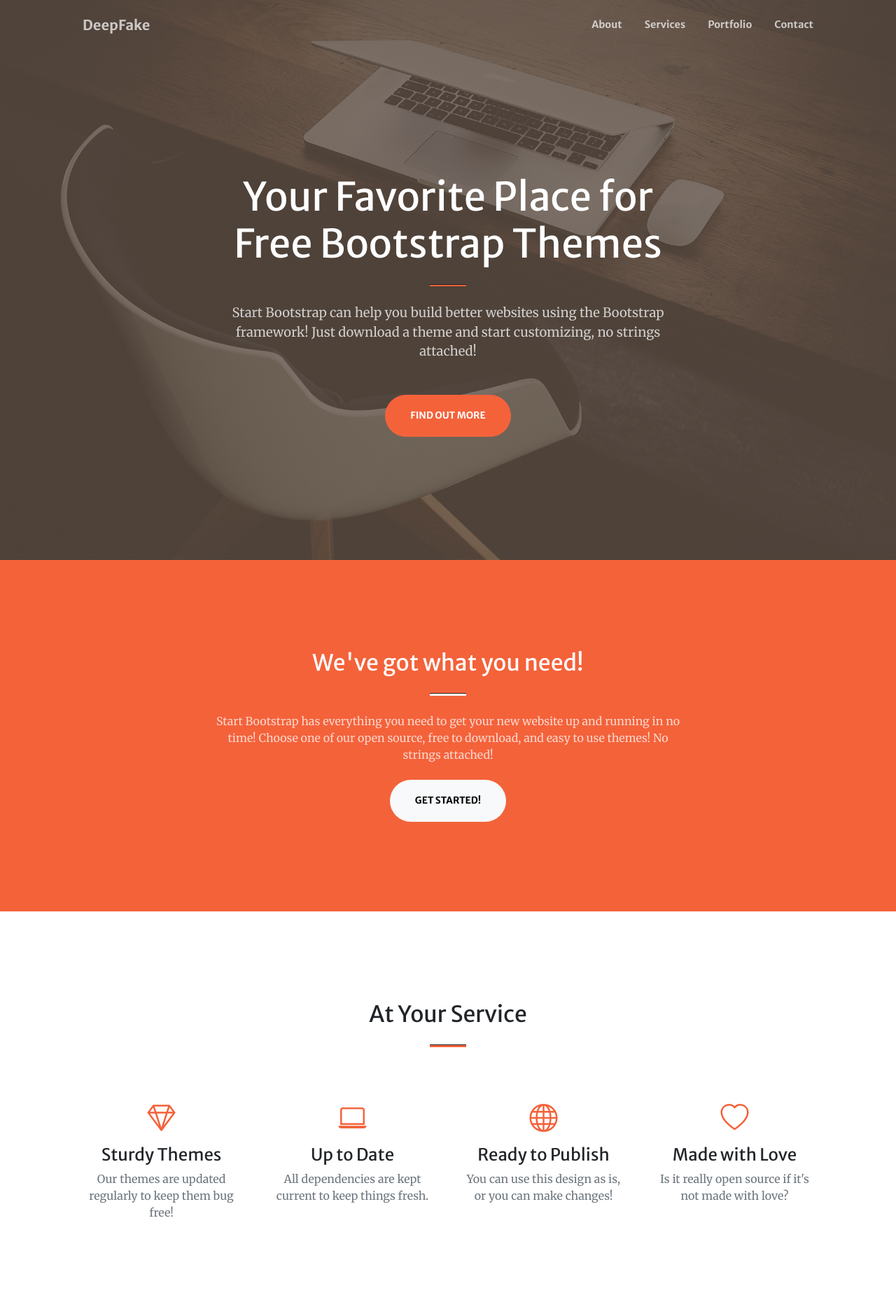
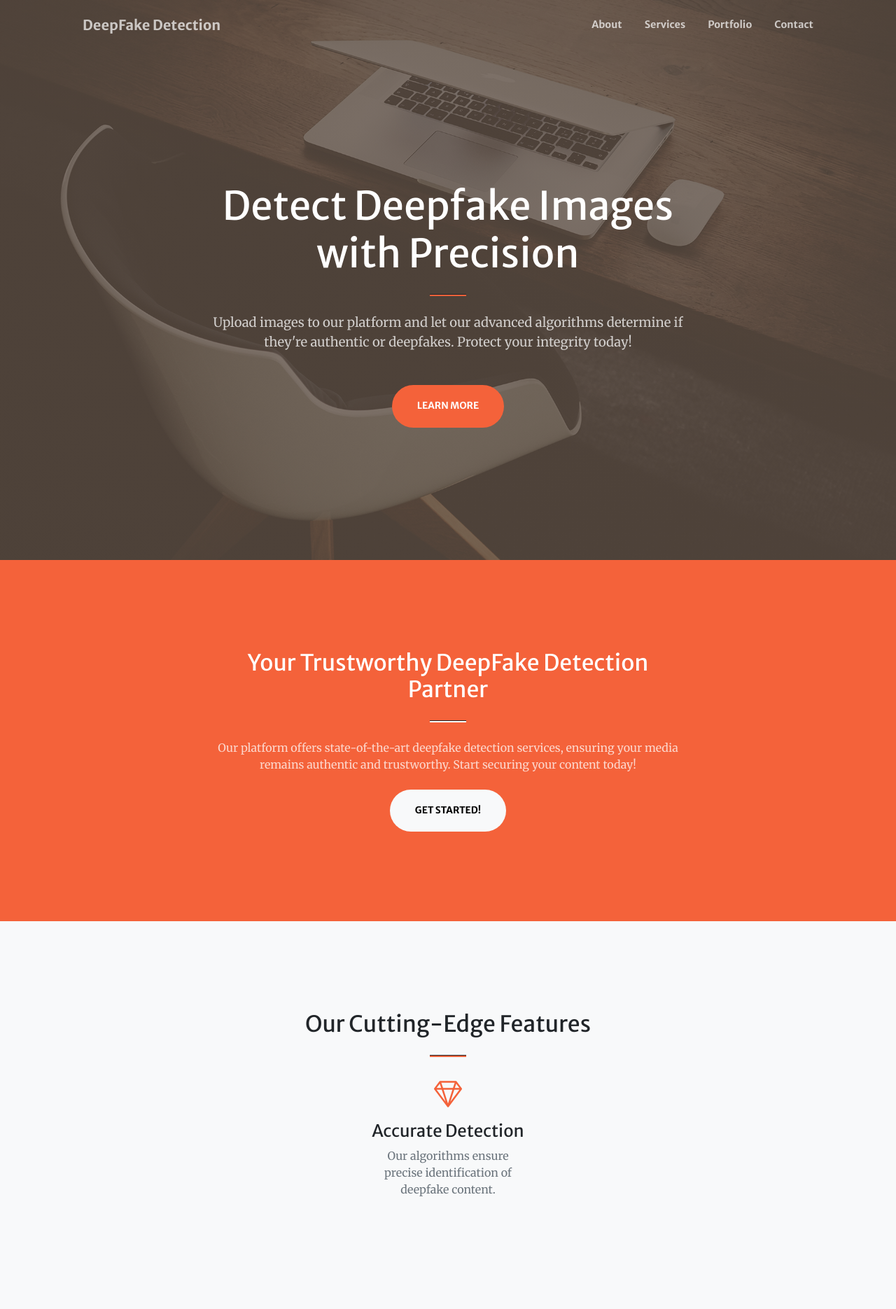
Before and after one commit to Zapca/Deepfake-Detection-GUI, a Flask app: page / in a window 1280 px wide. Shown: the top 1870 px of the page at 70% size. Run offline with Flask 3, Linux system fonts and the light colour scheme; some libraries are stand-ins or nearby versions.

Commit message:
deepfake

```diff
--- a/templates/index.html
+++ b/templates/index.html
@@ -3,26 +3,23 @@
 <head>
     <meta charset="utf-8" />
     <meta name="viewport" content="width=device-width, initial-scale=1, shrink-to-fit=no" />
-    <meta name="description" content="" />
-    <meta name="author" content="" />
+    <meta name="description" content="Detect deepfake images using advanced algorithms." />
+    <meta name="author" content="Your Name" />
     <title>DeepFake Detection</title>
-    <!-- Favicon-->
+    <!-- Favicon and Bootstrap Icons-->
     <link rel="icon" type="image/x-icon" href="{{ url_for('static', filename='assets/favicon.ico') }}" />
-    <!-- Bootstrap Icons-->
     <link href="https://cdn.jsdelivr.net/npm/bootstrap-icons@1.5.0/font/bootstrap-icons.css" rel="stylesheet" />
     <!-- Google fonts-->
     <link href="https://fonts.googleapis.com/css?family=Merriweather+Sans:400,700" rel="stylesheet" />
     <link href="https://fonts.googleapis.com/css?family=Merriweather:400,300,300italic,400italic,700,700italic" rel="stylesheet" type="text/css" />
-    <!-- SimpleLightbox plugin CSS-->
-    <link href="https://cdnjs.cloudflare.com/ajax/libs/SimpleLightbox/2.1.0/simpleLightbox.min.css" rel="stylesheet" />
-    <!-- Core theme CSS (includes Bootstrap)-->
+    <!-- Core theme CSS -->
     <link href="{{ url_for('static', filename='css/styles.css') }}" rel="stylesheet" />
 </head>
 <body id="page-top">
     <!-- Navigation-->
     <nav class="navbar navbar-expand-lg navbar-light fixed-top py-3" id="mainNav">
         <div class="container px-4 px-lg-5">
-            <a class="navbar-brand" href="#page-top">DeepFake</a>
+            <a class="navbar-brand" href="#page-top">DeepFake Detection</a>
             <button class="navbar-toggler navbar-toggler-right" type="button" data-bs-toggle="collapse" data-bs-target="#navbarResponsive" aria-controls="navbarResponsive" aria-expanded="false" aria-label="Toggle navigation"><span class="navbar-toggler-icon"></span></button>
             <div class="collapse navbar-collapse" id="navbarResponsive">
                 <ul class="navbar-nav ms-auto my-2 my-lg-0">
@@ -38,13 +35,11 @@
     <header class="masthead">
         <div class="container px-4 px-lg-5 h-100">
             <div class="row gx-4 gx-lg-5 h-100 align-items-center justify-content-center text-center">
-                <div class="col-lg-8 align-self-end">
-                    <h1 class="text-white font-weight-bold">Your Favorite Place for Free Bootstrap Themes</h1>
+                <div class="col-lg-8">
+                    <h1 class="text-white font-weight-bold">Detect Deepfake Images with Precision</h1>
                     <hr class="divider" />
-                </div>
-                <div class="col-lg-8 align-self-baseline">
-                    <p class="text-white-75 mb-5">Start Bootstrap can help you build better websites using the Bootstrap framework! Just download a theme and start customizing, no strings attached!</p>
-                    <a class="btn btn-primary btn-xl" href="#about">Find Out More</a>
+                    <p class="text-white-75 mb-5">Upload images to our platform and let our advanced algorithms determine if they're authentic or deepfakes. Protect your integrity today!</p>
+                    <a class="btn btn-primary btn-xl" href="#about">Learn More</a>
                 </div>
             </div>
         </div>
@@ -52,86 +47,63 @@
     <!-- About-->
     <section class="page-section bg-primary" id="about">
         <div class="container px-4 px-lg-5">
-            <div class="row gx-4 gx-lg-5 justify-content-center">
+            <div class="row justify-content-center">
                 <div class="col-lg-8 text-center">
-                    <h2 class="text-white mt-0">We've got what you need!</h2>
+                    <h2 class="text-white mt-0">Your Trustworthy DeepFake Detection Partner</h2>
                     <hr class="divider divider-light" />
-                    <p class="text-white-75 mb-4">Start Bootstrap has everything you need to get your new website up and running in no time! Choose one of our open source, free to download, and easy to use themes! No strings attached!</p>
+                    <p class="text-white-75 mb-4">Our platform offers state-of-the-art deepfake detection services, ensuring your media remains authentic and trustworthy. Start securing your content today!</p>
                     <a class="btn btn-light btn-xl" href="#services">Get Started!</a>
                 </div>
             </div>
         </div>
     </section>
     <!-- Services-->
-    <section class="page-section" id="services">
+    <section class="page-section bg-light" id="services">
         <div class="container px-4 px-lg-5">
-            <h2 class="text-center mt-0">At Your Service</h2>
+            <h2 class="text-center mt-0">Our Cutting-Edge Features</h2>
             <hr class="divider" />
-            <div class="row gx-4 gx-lg-5">
-                <div class="col-lg-3 col-md-6 text-center">
-                    <div class="mt-5">
-                        <div class="mb-2"><i class="bi-gem fs-1 text-primary"></i></div>
-                        <h3 class="h4 mb-2">Sturdy Themes</h3>
-                        <p class="text-muted mb-0">Our themes are updated regularly to keep them bug free!</p>
-                    </div>
+            <div class="row gx-4 gx-lg-5 justify-content-center">
+                <div class="col-lg-3 col-md-6 text-center mb-5">
+                    <div class="mb-2"><i class="bi-gem fs-1 text-primary"></i></div>
+                    <h3 class="h4 mb-2">Accurate Detection</h3>
+                    <p class="text-muted mb-0">Our algorithms ensure precise identification of deepfake content.</p>
                 </div>
-                <div class="col-lg-3 col-md-6 text-center">
-                    <div class="mt-5">
-                        <div class="mb-2"><i class="bi-laptop fs-1 text-primary"></i></div>
-                        <h3 class="h4 mb-2">Up to Date</h3>
-                        <p class="text-muted mb-0">All dependencies are kept current to keep things fresh.</p>
-                    </div>
-                </div>
-                <div class="col-lg-3 col-md-6 text-center">
-                    <div class="mt-5">
-                        <div class="mb-2"><i class="bi-globe fs-1 text-primary"></i></div>
-                        <h3 class="h4 mb-2">Ready to Publish</h3>
-                        <p class="text-muted mb-0">You can use this design as is, or you can make changes!</p>
-                    </div>
-                </div>
-                <div class="col-lg-3 col-md-6 text-center">
-                    <div class="mt-5">
-                        <div class="mb-2"><i class="bi-heart fs-1 text-primary"></i></div>
-                        <h3 class="h4 mb-2">Made with Love</h3>
-                        <p class="text-muted mb-0">Is it really open source if it's not made with love?</p>
-                    </div>
-                </div>
+                <!-- Add other feature cards here -->
             </div>
         </div>
     </section>
     <!-- Portfolio-->
-    <div id="portfolio">
-        <div class="container-fluid p-0">
-            <div class="row g-0">
+    <section class="page-section bg-light" id="portfolio">
+        <div class="container px-4 px-lg-5">
+            <div class="row gx-0 justify-content-center">
                 <div class="col-lg-4 col-sm-6">
-                    <a class="portfolio-box" href="{{ url_for('static', filename='assets/img/portfolio/fullsize/1.jpg') }}" title="Project Name">
-                        <img class="img-fluid" src="{{ url_for('static', filename='assets/img/portfolio/thumbnails/1.jpg') }}" alt="..." />
+                    <a class="portfolio-box" href="{{ url_for('static', filename='assets/img/portfolio/fullsize/1.jpg') }}" title="DeepFake Detection">
+                        <img class="img-fluid" src="{{ url_for('static', filename='assets/img/portfolio/thumbnails/1.jpg') }}" alt="DeepFake Detection" />
                         <div class="portfolio-box-caption">
                             <div class="project-category text-white-50">Category</div>
-                            <div class="project-name">Project Name</div>
+                            <div class="project-name">DeepFake Detection</div>
                         </div>
                     </a>
                 </div>
-                <!-- Rest of the portfolio items go here -->
+                <!-- Additional portfolio items can be added here -->
             </div>
         </div>
-    </div>
+    </section>
     <!-- Call to action-->
-    <section class="page-section bg-dark text-white">
+    <section class="page-section bg-dark text-white" id="call-to-action">
         <div class="container px-4 px-lg-5 text-center">
-            <h2 class="mb-4">Free Download!</h2>
-            <a class="btn btn-light btn-xl" href="https://deepfake.com">Download Now!</a>
+            <h2 class="mb-4">Get Started with DeepFake Detection Today!</h2>
+            <a class="btn btn-light btn-xl" href="https://deepfake.com">Detect DeepFakes</a>
         </div>
     </section>
-
     <!-- Image Upload Section -->
     <section class="page-section bg-light" id="image-upload">
         <div class="container px-4 px-lg-5">
-            <div class="row gx-4 gx-lg-5 justify-content-center">
+            <div class="row justify-content-center">
                 <div class="col-lg-8 col-xl-6 text-center">
-                    <h2 class="mt-0">Upload Image</h2>
+                    <h2 class="mt-0">Upload an Image for Analysis</h2>
                     <hr class="divider" />
-                    <p class="text-muted mb-5">Upload an image to check whether it's a deepfake or not.</p>
+                    <p class="text-muted mb-5">Upload an image to verify its authenticity using our cutting-edge detection technology.</p>
                     <form id="imageUploadForm" enctype="multipart/form-data">
                         <div class="form-group">
                             <input type="file" class="form-control-file" id="imageFile" name="imageFile" accept="image/*">
@@ -145,72 +117,25 @@
             </div>
         </div>
     </section>
-
     <!-- Contact-->
     <section class="page-section" id="contact">
         <div class="container px-4 px-lg-5">
-            <!-- Your contact form goes here -->
             <div class="row gx-4 gx-lg-5 justify-content-center">
                 <div class="col-lg-8 col-xl-6 text-center">
                     <h2 class="mt-0">Let's Get In Touch!</h2>
                     <hr class="divider" />
-                    <p class="text-muted mb-5">Ready to start your next project with us? Send us a messages and we will get back to you as soon as possible!</p>
+                    <p class="text-muted mb-5">Ready to start your next project with us? Send us a message, and we will get back to you as soon as possible!</p>
                 </div>
             </div>
             <div class="row gx-4 gx-lg-5 justify-content-center mb-5">
                 <div class="col-lg-6">
-                    <!-- * * * * * * * * * * * * * * *-->
-                    <!-- * * SB Forms Contact Form * *-->
-                    <!-- * * * * * * * * * * * * * * *-->
-                    <!-- This form is pre-integrated with SB Forms.-->
-                    <!-- To make this form functional, sign up at-->
-                    <!-- https://startbootstrap.com/solution/contact-forms-->
-                    <!-- to get an API token!-->
-                    <form id="contactForm" data-sb-form-api-token="API_TOKEN">
-                        <!-- Name input-->
+                    <form id="contactForm">
                         <div class="form-floating mb-3">
-                            <input class="form-control" id="name" type="text" placeholder="Enter your name..." data-sb-validations="required" />
-                            <label for="name">Full name</label>
-                            <div class="invalid-feedback" data-sb-feedback="name:required">A name is required.</div>
+                            <input class="form-control" id="name" type="text" placeholder="Enter your name..." />
+                            <label for="name">Full Name</label>
                         </div>
-                        <!-- Email address input-->
-                        <div class="form-floating mb-3">
-                            <input class="form-control" id="email" type="email" placeholder="name@example.com" data-sb-validations="required,email" />
-                            <label for="email">Email address</label>
-                            <div class="invalid-feedback" data-sb-feedback="email:required">An email is required.</div>
-                            <div class="invalid-feedback" data-sb-feedback="email:email">Email is not valid.</div>
-                        </div>
-                        <!-- Phone number input-->
-                        <div class="form-floating mb-3">
-                            <input class="form-control" id="phone" type="tel" placeholder="69696 96969" data-sb-validations="required" />
-                            <label for="phone">Phone number</label>
-                            <div class="invalid-feedback" data-sb-feedback="phone:required">A phone number is required.</div>
-                        </div>
-                        <!-- Message input-->
-                        <div class="form-floating mb-3">
-                            <textarea class="form-control" id="message" type="text" placeholder="Enter your message here..." style="height: 10rem" data-sb-validations="required"></textarea>
-                            <label for="message">Message</label>
-                            <div class="invalid-feedback" data-sb-feedback="message:required">A message is required.</div>
-                        </div>
-                        <!-- Submit success message-->
-                        <!---->
-                        <!-- This is what your users will see when the form-->
-                        <!-- has successfully submitted-->
-                        <div class="d-none" id="submitSuccessMessage">
-                            <div class="text-center mb-3">
-                                <div class="fw-bolder">Form submission successful!</div>
-                                <!-- To activate this form, sign up at
-                                <br />
-                                <a href="https://startbootstrap.com/solution/contact-forms">https://startbootstrap.com/solution/contact-forms</a> -->
-                            </div>
-                        </div>
-                        <!-- Submit error message-->
-                        <!---->
-                        <!-- This is what your users will see when there is-->
-                        <!-- an error submitting the form-->
-                        <div class="d-none" id="submitErrorMessage"><div class="text-center text-danger mb-3">Error sending message!</div></div>
-                        <!-- Submit Button-->
-                        <div class="d-grid"><button class="btn btn-primary btn-xl disabled" id="submitButton" type="submit">Submit</button></div>
+                        <!-- Add other form fields here -->
+                        <button class="btn btn-primary btn-xl" type="submit">Submit</button>
                     </form>
                 </div>
             </div>
@@ -224,10 +149,33 @@
     </section>
     <!-- Footer-->
     <footer class="bg-light py-5">
-        <div class="container px-4 px-lg-5"><div class="small text-center text-muted">Copyright &copy; 2023 - Company Name</div></div>
+        <div class="container px-4 px-lg-5">
+            <div class="small text-center text-muted">Copyright &copy; 2024 - DeepFake Detection</div>
+        </div>
     </footer>
     <!-- Bootstrap core JS-->
     <script src="https://cdn.jsdelivr.net/npm/bootstrap@5.2.3/dist/js/bootstrap.bundle.min.js"></script>
     <!-- SimpleLightbox plugin JS-->
     <script src="https://cdnjs.cloudflare.com/ajax/libs/SimpleLightbox/2.1.0/simpleLightbox.min.js"></script>
-    <!-- Core theme JS
+    <!-- Image Upload script -->
+    <script src="https://cdn.startbootstrap.com/sb-forms-latest.js"></script>
+    <script>
+        function uploadImage() {
+            var formData = new FormData();
+            var imageFile = document.getElementById('imageFile').files[0];
+            formData.append('imageFile', imageFile);
+            fetch('/upload-image', {
+                method: 'POST',
+                body: formData
+            })
+            .then(response => response.json())
+            .then(data => {
+                document.getElementById('imageAnalysisResult').innerHTML = '<h3>Image Analysis Result</h3><p>' + data.result + '</p>';
+            })
+            .catch(error => {
+                console.error('Error:', error);
+            });
+        }
+    </script>
+</body>
+</html>
```
Also changed, not shown: 1 other file.
